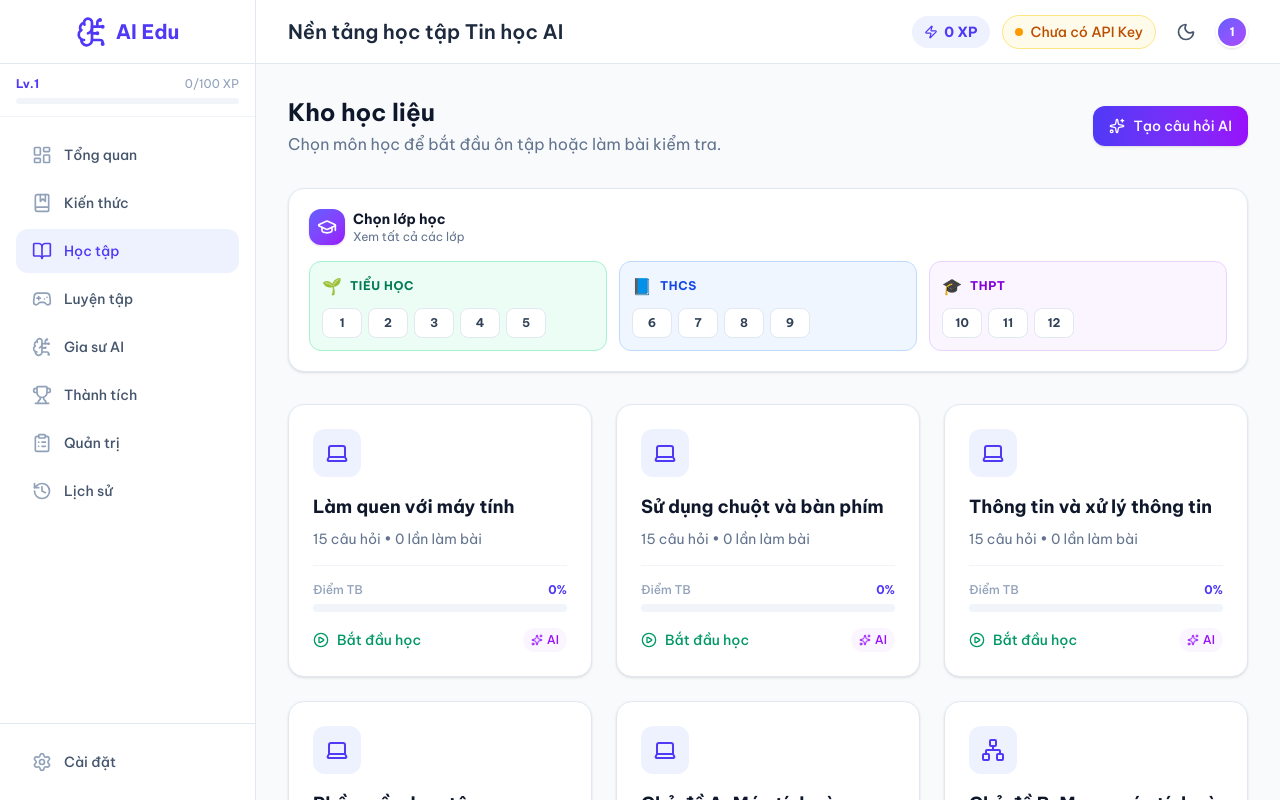
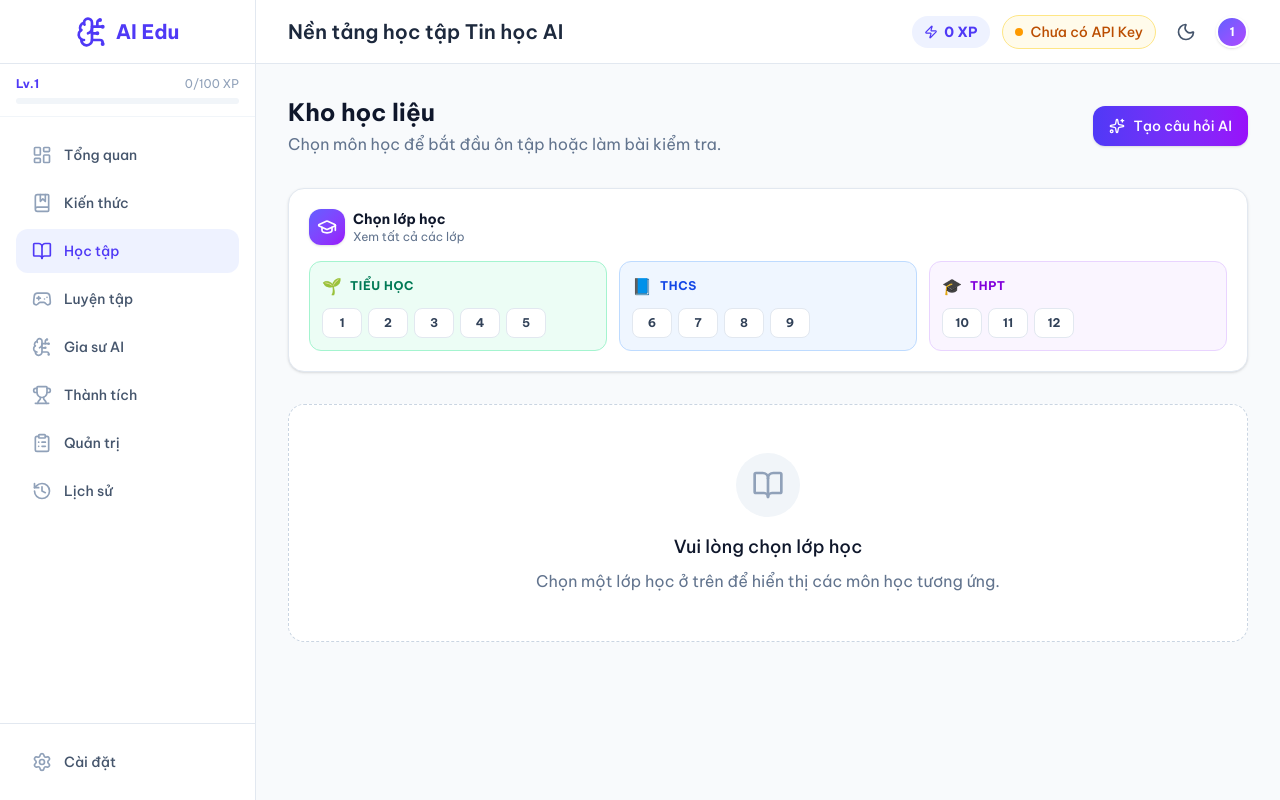
Before and after one commit to duocle502-code/tinhoc_edu, a React (Vite) app: page / in a window 1280 px wide. Both pictures are taken after a click on the button "Học tập". Built offline with nearby package versions, Linux system fonts and the light colour scheme.

Commit message:
Update SubjectList.tsx

```diff
--- a/src/components/SubjectList.tsx
+++ b/src/components/SubjectList.tsx
@@ -49,7 +49,17 @@ export function SubjectList({ onSelectSubject }: SubjectListProps) {
       </div>
 
       <div className="grid grid-cols-1 md:grid-cols-2 lg:grid-cols-3 gap-6">
-        {allSubjects.map((subject) => {
+        {!selectedGrade ? (
+          <div className="col-span-full py-12 text-center bg-white dark:bg-slate-800 rounded-2xl border border-dashed border-slate-300 dark:border-slate-700">
+            <div className="w-16 h-16 bg-slate-100 dark:bg-slate-800 rounded-full flex items-center justify-center mx-auto mb-4">
+              <BookOpen className="w-8 h-8 text-slate-400" />
+            </div>
+            <h3 className="text-lg font-medium text-slate-900 dark:text-white mb-2">Vui lòng chọn lớp học</h3>
+            <p className="text-slate-500 dark:text-slate-400">Chọn một lớp học ở trên để hiển thị các môn học tương ứng.</p>
+          </div>
+        ) : allSubjects
+          .filter(subject => subject.grade === selectedGrade)
+          .map((subject) => {
           const Icon = iconMap[subject.icon] || BookOpen;
           const subSessions = sessions.filter(s => s.subjectId === subject.id);
           const avgScore = subSessions.length > 0
```
